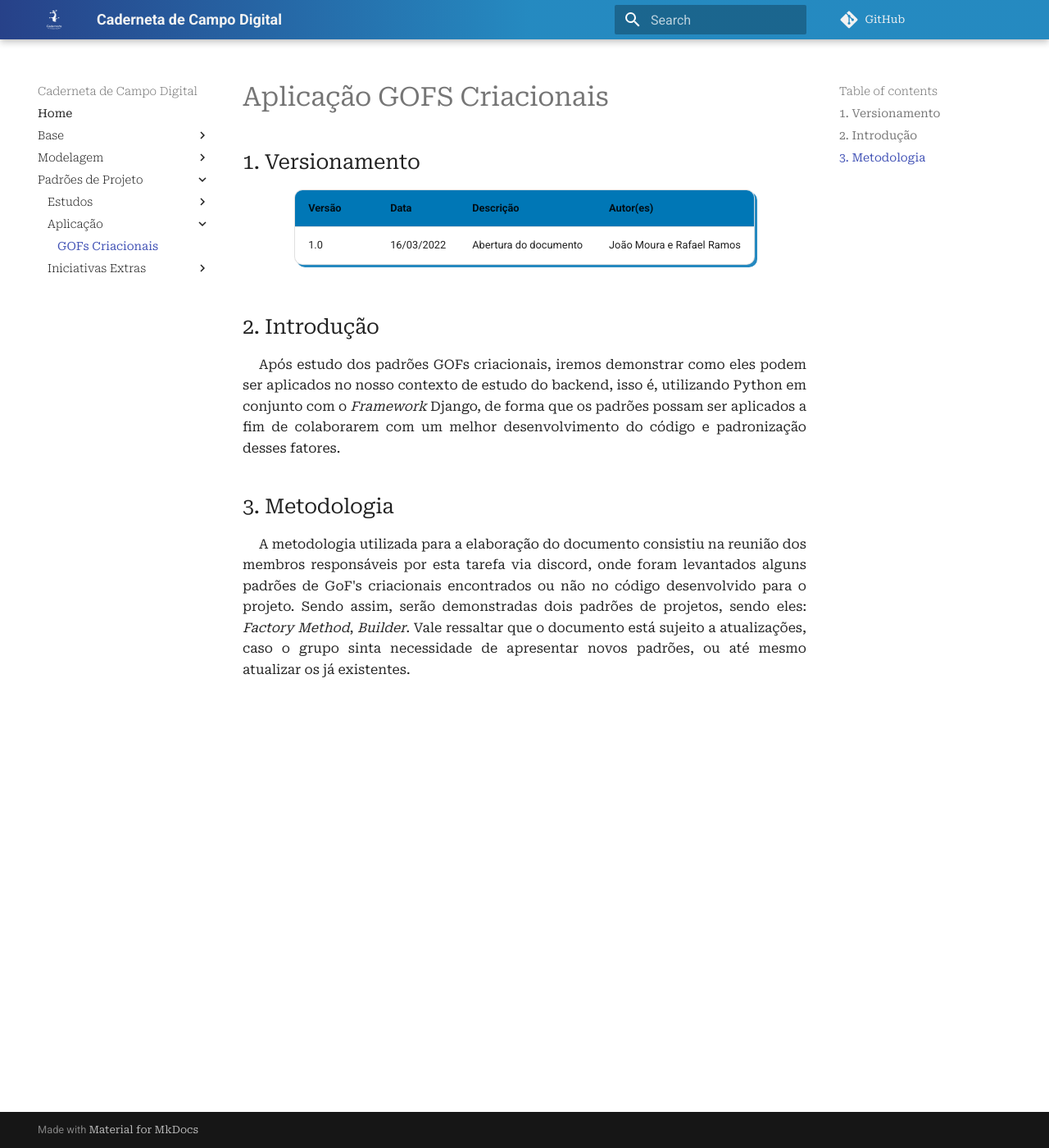
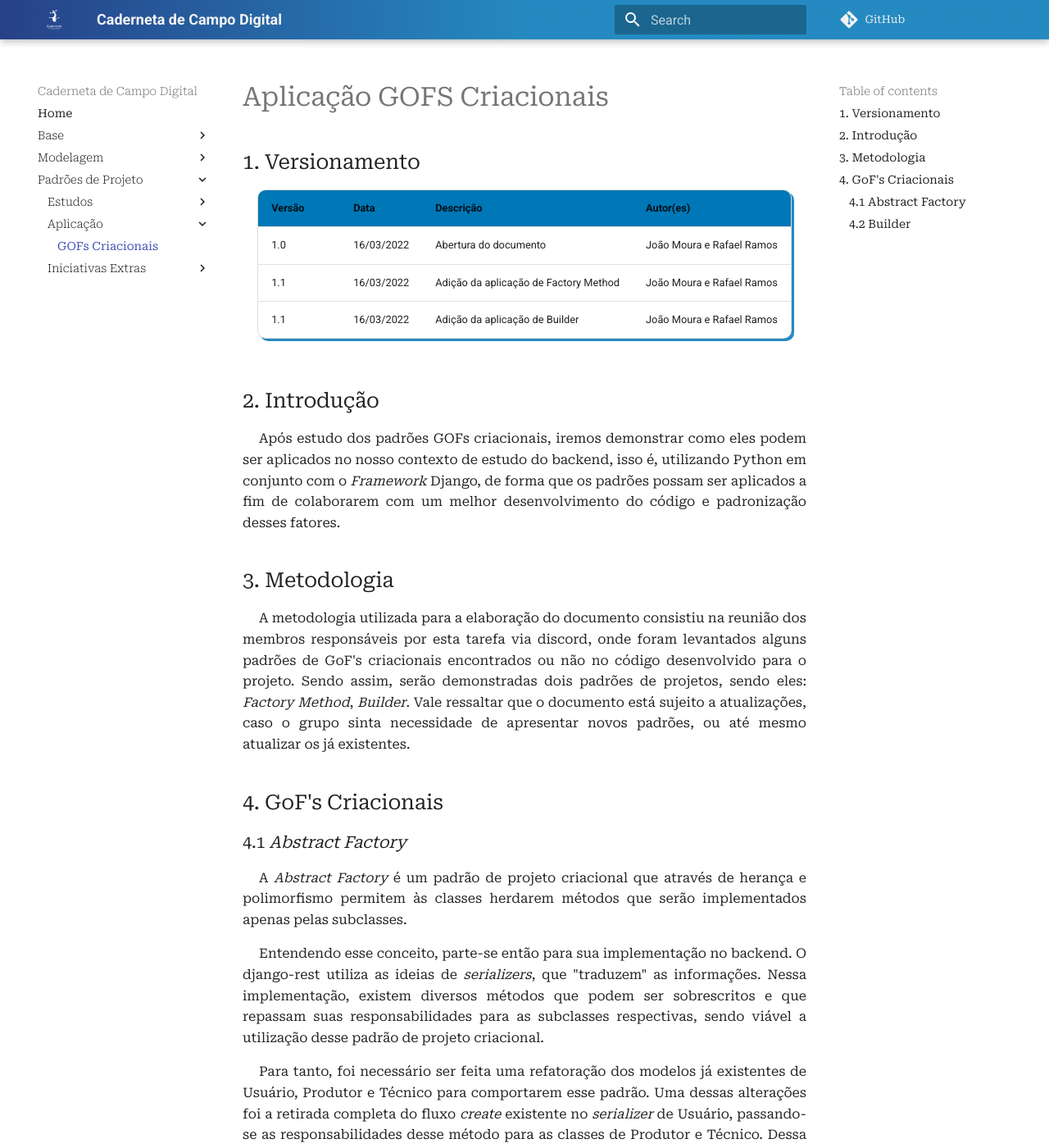
Before and after one commit to UnBArqDsw2021-2/2021.2_G4_CadernetaDeCampoDigital_docs, an MkDocs documentation site: the page built from docs/padroes_projetos/aplicacao/gofs_criacionais.md, in a window 1280 px wide and 1400 px high. Shown: the whole window at 82% size. Built offline with MkDocs 1.6.1 and Material for MkDocs 9.7.7, drawn with Linux system fonts in a browser that asks for light colours; comment, search, counter and statistics services are not loaded; some of the changed text lies outside the part shown.

Commit message:
#118 Adicionando aplicação do Factory Method e Builder
Co-authored-by: Joao-Moura <jaummoura15@gmail.com>

```diff
--- a/docs/padroes_projetos/aplicacao/gofs_criacionais.md
+++ b/docs/padroes_projetos/aplicacao/gofs_criacionais.md
@@ -2,10 +2,11 @@
 
 ## 1. Versionamento
 
-| Versão | Data       | Descrição                             | Autor(es)                 |
-| ------ | ---------- | ------------------------------------- | ------------------------- |
-| 1.0    | 16/03/2022 | Abertura do documento                 | João Moura e Rafael Ramos |
-
+| Versão | Data       | Descrição                   | Autor(es)                 |
+| ------ | ---------- | --------------------------- | ------------------------- |
+| 1.0    | 16/03/2022 | Abertura do documento       | João Moura e Rafael Ramos |
+| 1.1    | 16/03/2022 | Adição da aplicação de Factory Method        | João Moura e Rafael Ramos                   |
+| 1.1    | 16/03/2022 | Adição da aplicação de Builder | João Moura e Rafael Ramos              |
 
 
 ## 2. Introdução
@@ -15,3 +16,33 @@
 ## 3. Metodologia
 
 <p align="justify" style="text-indent: 20px">A metodologia utilizada para a elaboração do documento consistiu na reunião dos membros responsáveis por esta tarefa via discord, onde foram levantados alguns padrões de GoF's criacionais encontrados ou não no código desenvolvido para o projeto. Sendo assim, serão demonstradas dois padrões de projetos, sendo eles: <i>Factory Method</i>, <i>Builder</i>. Vale ressaltar que o documento está sujeito a atualizações, caso o grupo sinta necessidade de apresentar novos padrões, ou até mesmo atualizar os já existentes.</p>
+
+## 4. GoF's Criacionais
+
+### 4.1 <i>Abstract Factory</i>
+
+<p align="justify" style="text-indent: 20px">A <i>Abstract Factory</i> é um padrão de projeto criacional que através de herança e polimorfismo permitem às classes herdarem métodos que serão implementados apenas pelas subclasses.</p>
+<p align="justify" style="text-indent: 20px">Entendendo esse conceito, parte-se então para sua implementação no backend. O django-rest utiliza as ideias de <i>serializers</i>, que "traduzem" as informações. Nessa implementação, existem diversos métodos que podem ser sobrescritos e que repassam suas responsabilidades para as subclasses respectivas, sendo viável a utilização desse padrão de projeto criacional.</p>
+<p align="justify" style="text-indent: 20px">Para tanto, foi necessário ser feita uma refatoração dos modelos já existentes de Usuário, Produtor e Técnico para comportarem esse padrão. Uma dessas alterações foi a retirada completa do fluxo <i>create</i> existente no <i>serializer</i> de Usuário, passando-se as responsabilidades desse método para as classes de Produtor e Técnico. Dessa forma, o código resultante que representa esse GoF Criacional pode ser visto abaixo.</p>
+
+<center>
+  <img src="../../../assets/padroes_projetos/abstract_factory_usuario.png" width="800" class="zoom"/>
+  <h6 align = "center">Figura 1: Serializer de usuário</h6>
+  <h6 align = "center">Fonte: Autores</h6>
+</center>
+
+<center>
+  <img src="../../../assets/padroes_projetos/abstract_factory_produtor.png" width="800" class="zoom"/>
+  <h6 align = "center">Figura 2: Serializer de produtor</h6>
+  <h6 align = "center">Fonte: Autores</h6>
+</center>
+
+<center>
+  <img src="../../../assets/padroes_projetos/abstract_factory_tecnico.png" width="800" class="zoom"/>
+  <h6 align = "center">Figura 3: Serializer de técnico</h6>
+  <h6 align = "center">Fonte: Autores</h6>
+</center>
+
+### 4.2 <i>Builder</i>
+<p align="justify" style="text-indent: 20px">O <i>Builder</i> é um padrão de projeto criacional que permite a instanciação de um objeto complexo através de uma simples solicitação, mantendo todo o processo complexo de criação oculto para o cliente.</p>
+<p align="justify" style="text-indent: 20px">Um importante requisito do nosso projeto é a conversão dos dados de uma caderneta para o formato pdf que será utilizado quando o produtor encerra uma plantação, este pdf pode ser considerado um objeto complexo permitindo a implementação do padrão <i>Builder</i> para permitir uma construção simples e rápida.</p>
```
Also changed, not shown: docs/assets/padroes_projetos/abstract_factory_produtor.png (added), docs/assets/padroes_projetos/abstract_factory_tecnico.png (added), docs/assets/padroes_projetos/abstract_factory_usuario.png (added).
